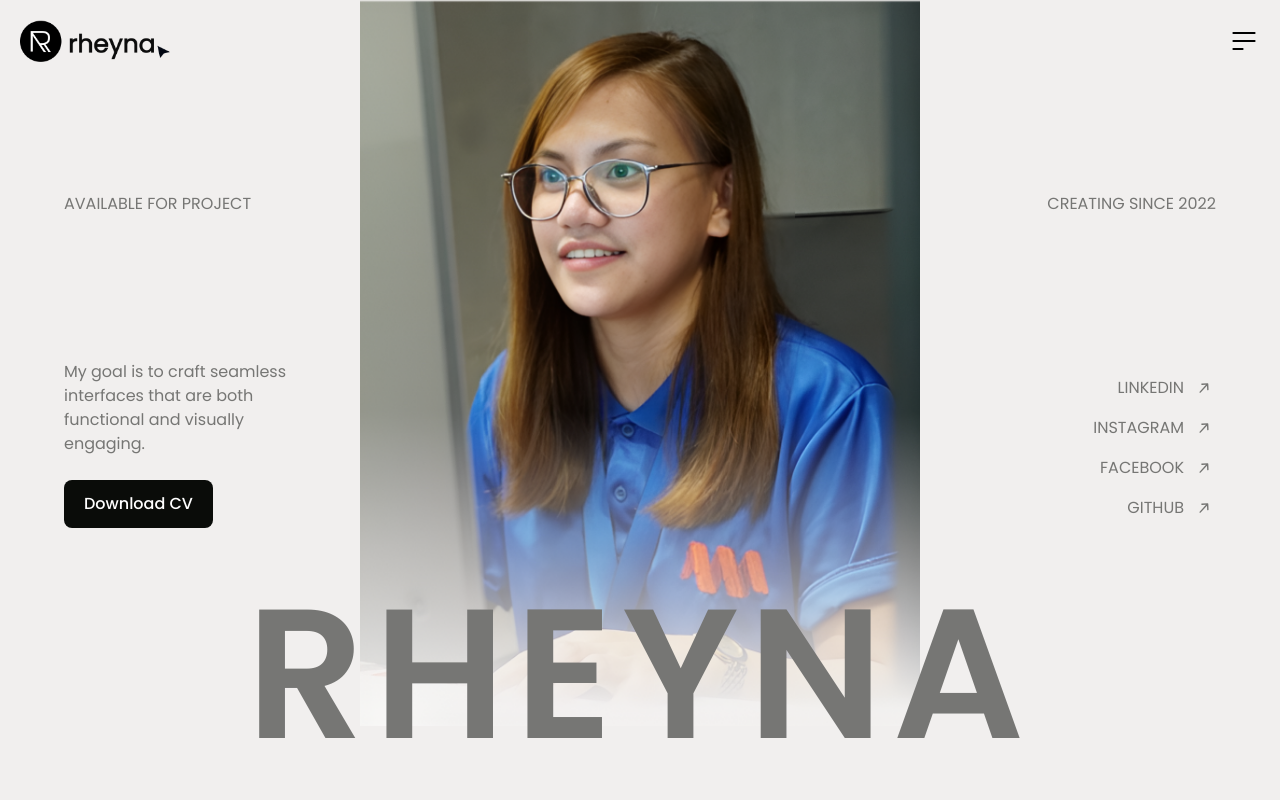
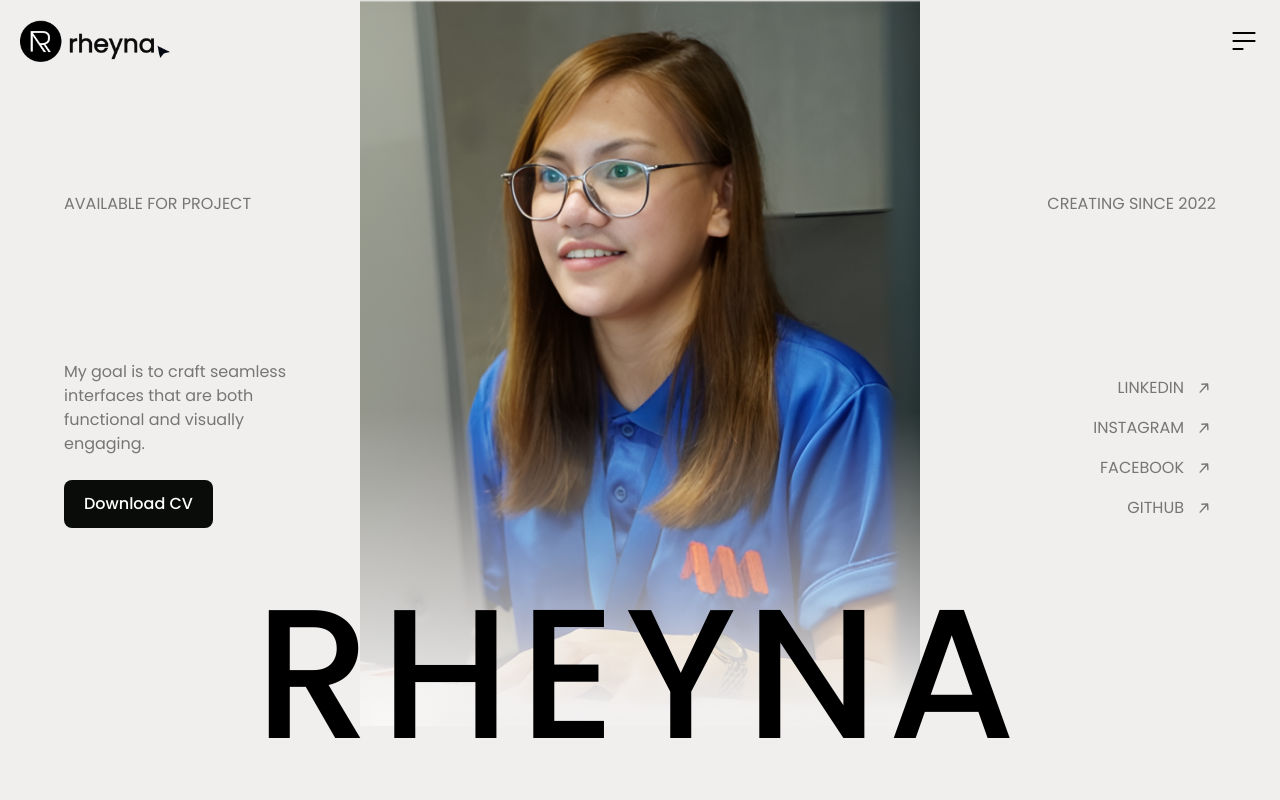
Before and after one commit to rmadayag/rmadayag, a React (Vite) app: page / in a window 1280 px wide. Shown: the top 800 px of the page. Built offline with nearby package versions, Linux system fonts and the light colour scheme.

Commit message:
Your commit message

```diff
--- a/src/components/Hero.jsx
+++ b/src/components/Hero.jsx
@@ -73,9 +73,9 @@ const Hero = () => {
               className="
                 absolute bottom-[-20px] md:bottom-[-40px]
                 left-1/2 transform -translate-x-1/2
-                text-bold
+                text-black
                 text-[4.5rem] sm:text-[5rem] md:text-[7rem] lg:text-[8.5rem] xl:text-[11.5rem]
-                font-bold tracking-wider select-none
+                font-medium tracking-wider select-none
                 leading-none
               "
             >
```
